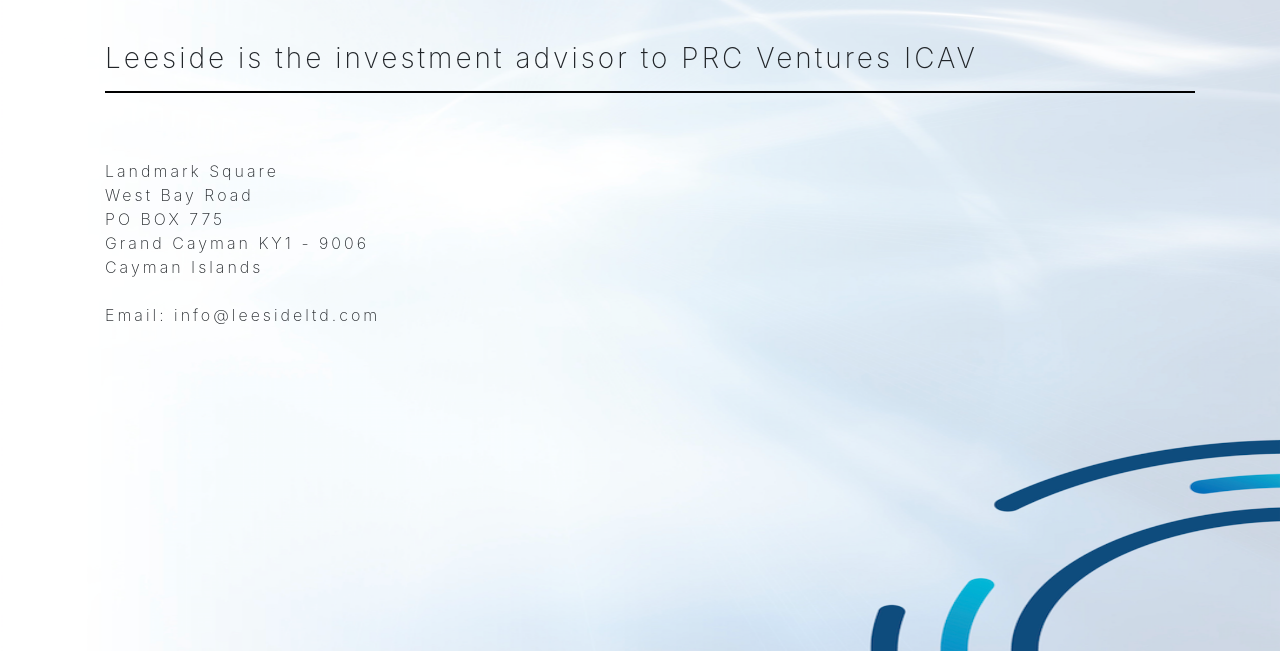
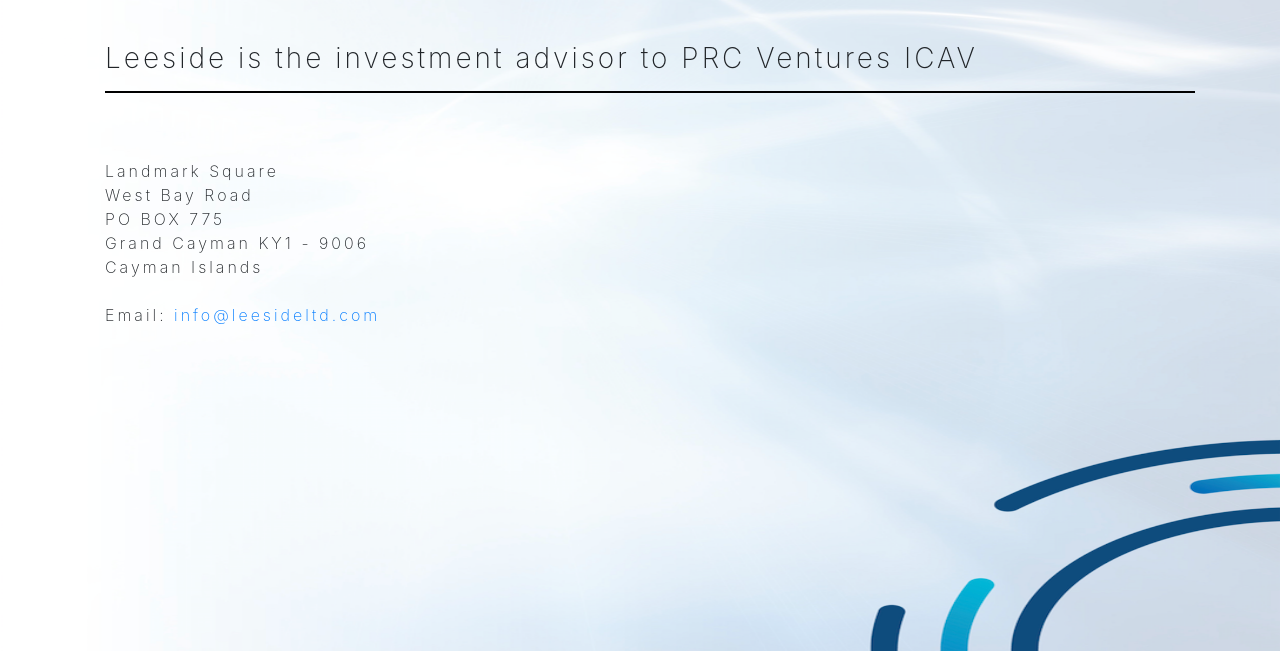
Before and after one commit to caoimhedaly/leeside, a plain HTML site: page index.html in a window 1280 px wide. Shown: the part 149-800 px from the top of the page. Drawn offline with nearby package versions, Linux system fonts and the light colour scheme.

Commit message:
Update index.html

```diff
--- a/index.html
+++ b/index.html
@@ -40,7 +40,7 @@
 
 
 
-    <div class = 'row blue'>
+   <div class = 'row blue'>
         <div class = 'col-sm-12 col-md-6 address'>
             <p>Landmark Square</p>
             <p>West Bay Road</p>
@@ -48,9 +48,10 @@
             <p>Grand Cayman KY1 - 9006</p>
             <p>Cayman Islands</p>
             <br>
-            <p>Email: info@leesideltd.com</p>
+            <p>Email: <a href="mailto:info@leesideltd.com">info@leesideltd.com</a>
         </div>
     </div>
+
 
 
 
```
